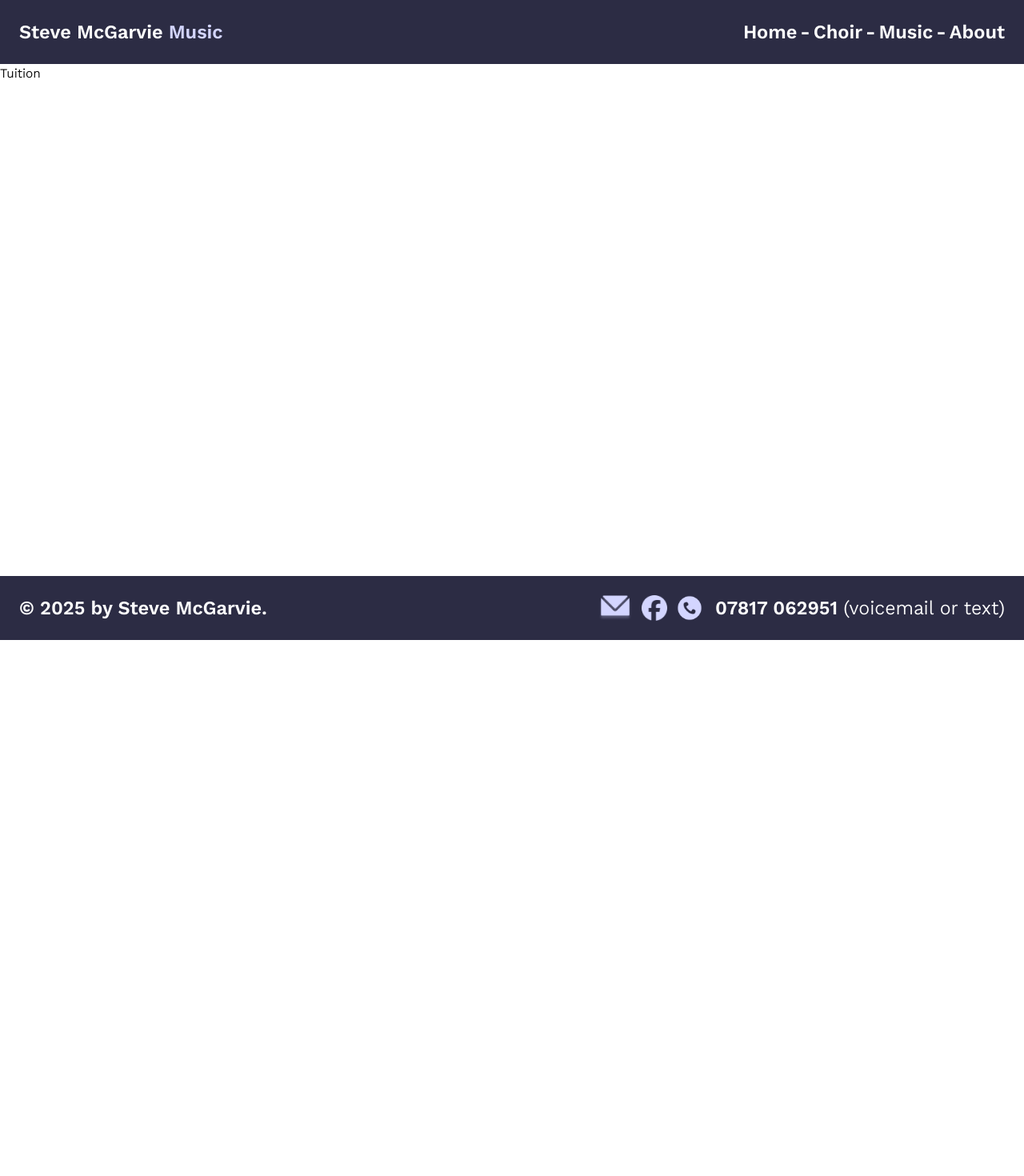
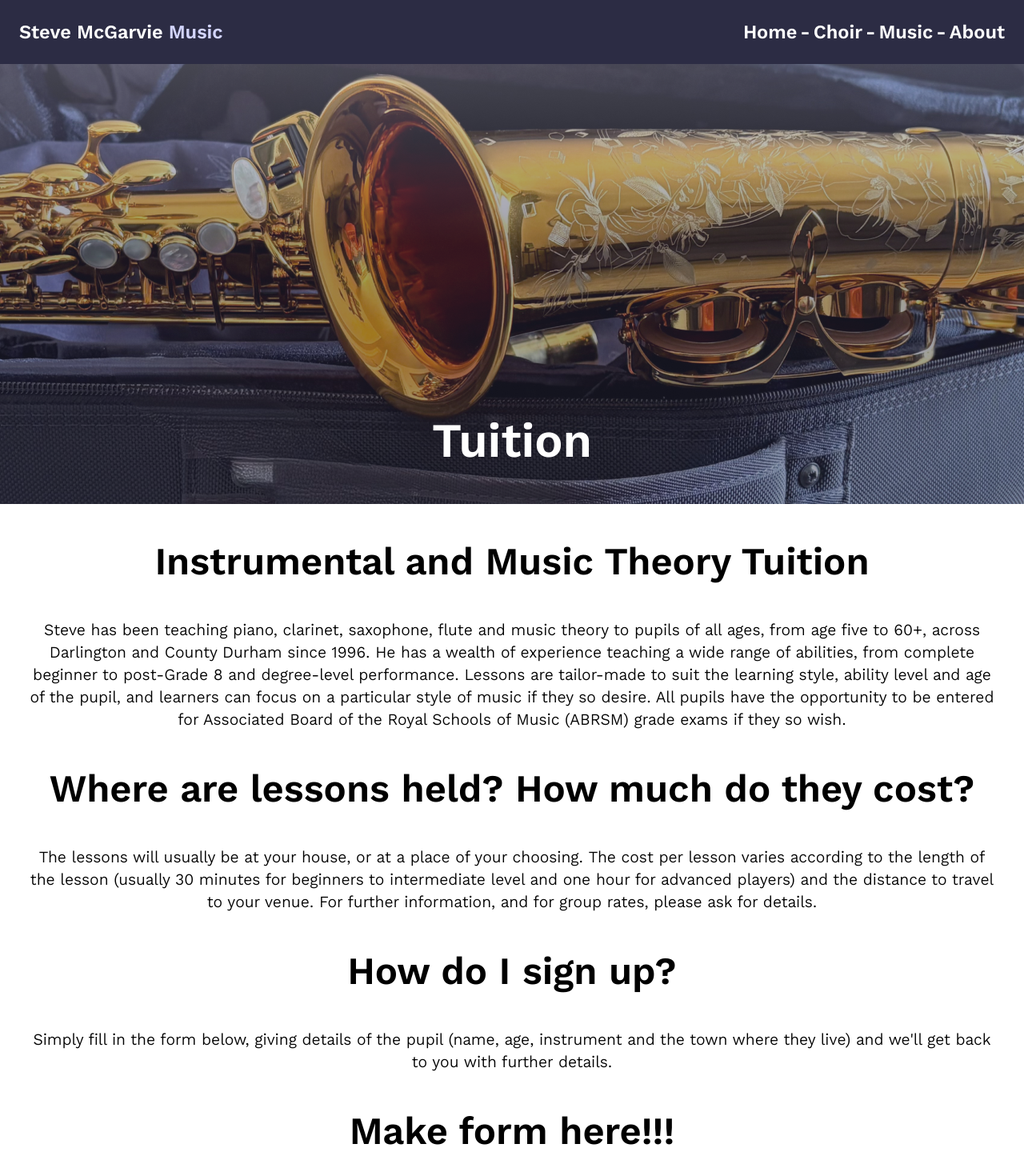
Before and after one commit to stelisevil/steve-mcgarvie-music, a React (Vite) app: page /about/tuition in a window 1280 px wide. Shown: the top 1470 px of the page at 80% size. Before the commit the page ends 800 px from the top, so only its background shows below. Built offline with nearby package versions, Linux system fonts and the light colour scheme.

Commit message:
Done Tuition page

```diff
--- a/src/pages/Tuition.tsx
+++ b/src/pages/Tuition.tsx
@@ -1 +1,48 @@
-export const Tuition = () => <div>Tuition</div>;
+import classNames from "classnames";
+
+export const Tuition = () => (
+  <div className="w-full">
+    <div
+      className={classNames(
+        "h-[550px] bg-cover bg-center text-white text-6xl flex justify-center items-end p-12 font-semibold",
+        `bg-[url(/hero-images/tuition.png)]`
+      )}
+    >
+      Tuition
+    </div>
+    <div className="flex flex-col justify-center gap-12 py-12 mx-auto max-w-7xl">
+      <div className="px-8 text-5xl font-semibold">
+        Instrumental and Music Theory Tuition
+      </div>
+      <div className="px-8 text-xl">
+        Steve has been teaching piano, clarinet, saxophone, flute and music
+        theory to pupils of all ages, from age five to 60+, across Darlington
+        and County Durham since 1996. He has a wealth of experience teaching a
+        wide range of abilities, from complete beginner to post-Grade 8 and
+        degree-level performance. Lessons are tailor-made to suit the learning
+        style, ability level and age of the pupil, and learners can focus on a
+        particular style of music if they so desire. All pupils have the
+        opportunity to be entered for Associated Board of the Royal Schools of
+        Music (ABRSM) grade exams if they so wish.
+      </div>
+      <div className="px-8 text-5xl font-semibold">
+        Where are lessons held? How much do they cost?
+      </div>
+      <div className="px-8 text-xl">
+        The lessons will usually be at your house, or at a place of your
+        choosing. The cost per lesson varies according to the length of the
+        lesson (usually 30 minutes for beginners to intermediate level and one
+        hour for advanced players) and the distance to travel to your venue. For
+        further information, and for group rates, please ask for details.
+      </div>
+      <div className="px-8 text-5xl font-semibold">How do I sign up?</div>
+      <div className="px-8 text-xl">
+        Simply fill in the form below, giving details of the pupil (name, age,
+        instrument and the town where they live) and we'll get back to you with
+        further details.
+      </div>
+
+      <div className="px-8 text-5xl font-semibold">Make form here!!!</div>
+    </div>
+  </div>
+);
```
